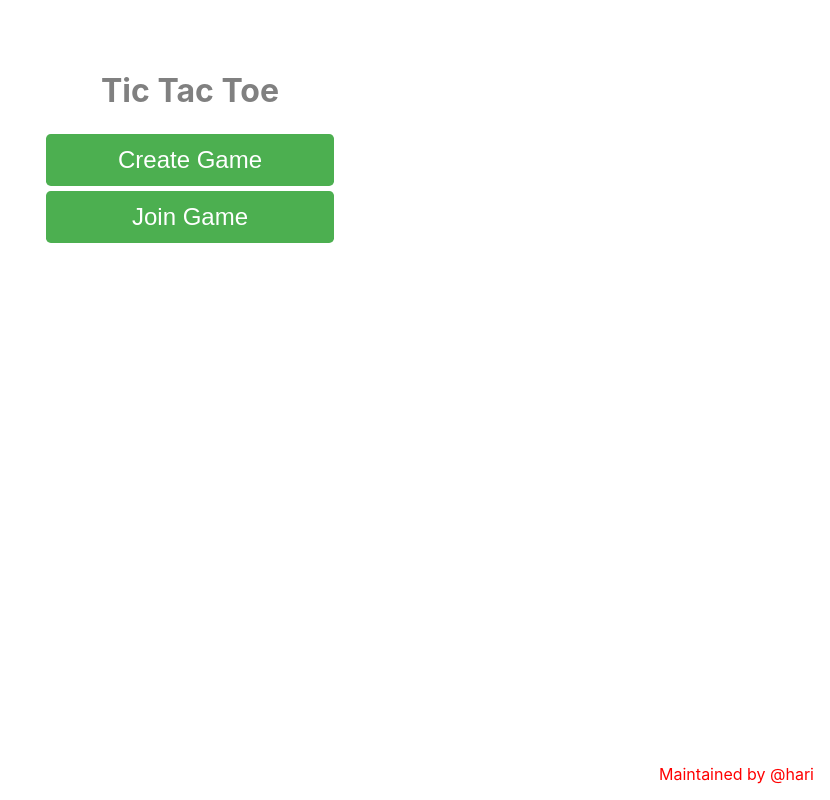
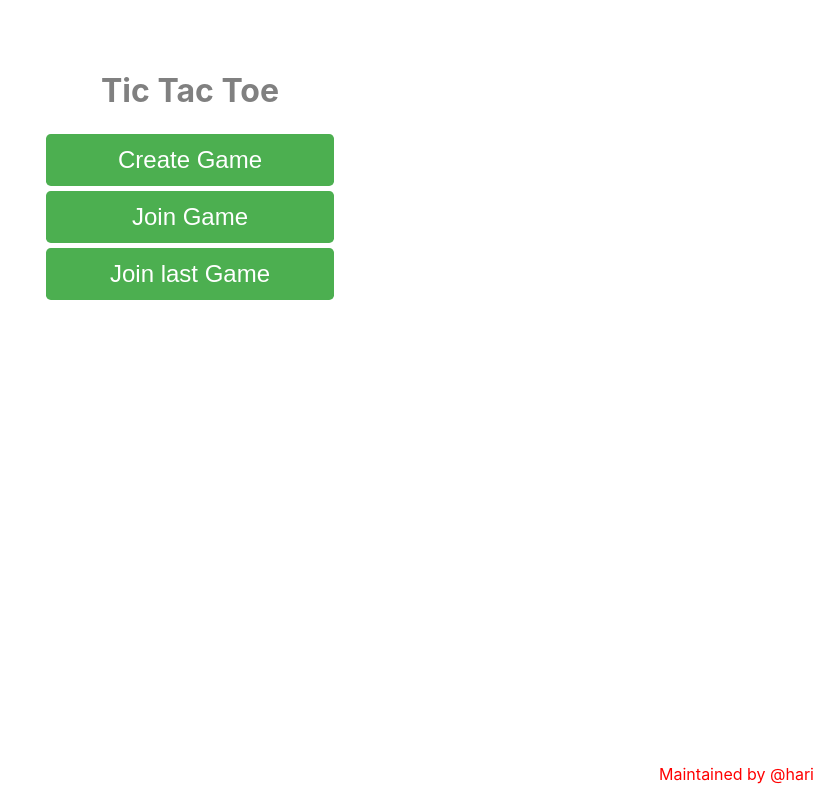
Before and after one commit to harikrishnan312/xox, a React (Create React App) app: page / in a window 1280 px wide. Shown: the whole page, without its empty margins (450-1280 px from the left). Built offline with nearby package versions, Linux system fonts and the light colour scheme.

Commit message:
last game addded

```diff
--- a/src/components/pages/home/Home.jsx
+++ b/src/components/pages/home/Home.jsx
@@ -64,10 +64,22 @@ export default function Home() {
             navigate('/board')
         }
     }
+    const joinLastGame = () => {
+        try {
+            axios.get(`${baseURL}/last_game`).then((res) => {
+                if (res.data.length > 0) {
+                    setId(res.data);
+                    navigate('/board')
+                }
+            })
+        } catch (error) {
+            console.log(error)
+        }
+    }
 
     return (
         <div className='home'>
-            <h1 style={{ color: 'grey', fontSize: '2em'}}>Tic Tac Toe</h1>
+            <h1 style={{ color: 'grey', fontSize: '2em' }}>Tic Tac Toe</h1>
             <button style={buttonStyle} onClick={() => {
                 createBroad()
             }}>Create Game</button>
@@ -92,6 +104,9 @@ export default function Home() {
                     }} onClick={() => joinGame()}>Submit</button>
                 </>
             }
+            <button style={buttonStyle} onClick={() => {
+                joinLastGame()
+            }}>Join last Game</button>
         </div>
     )
 }
```
